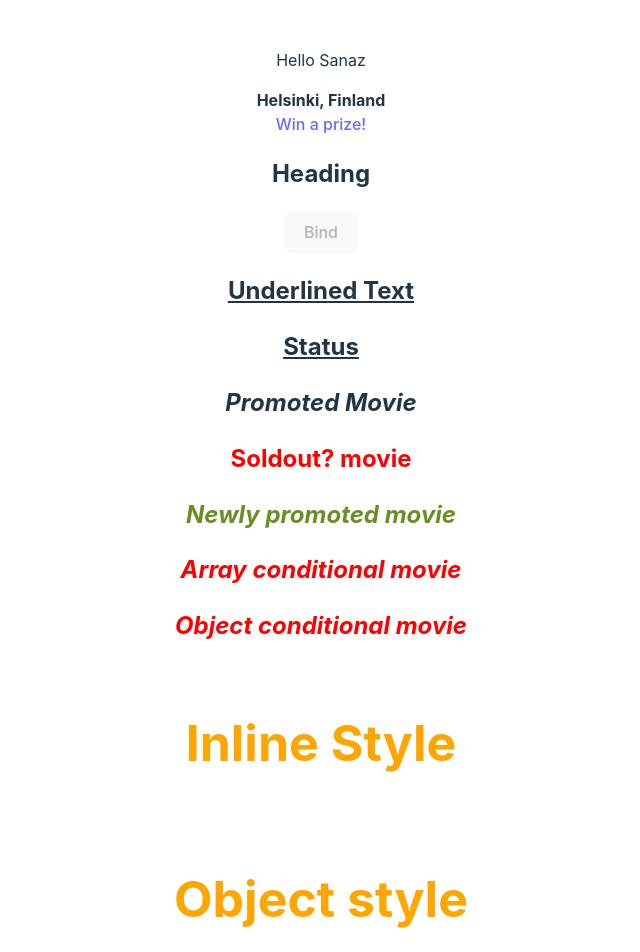
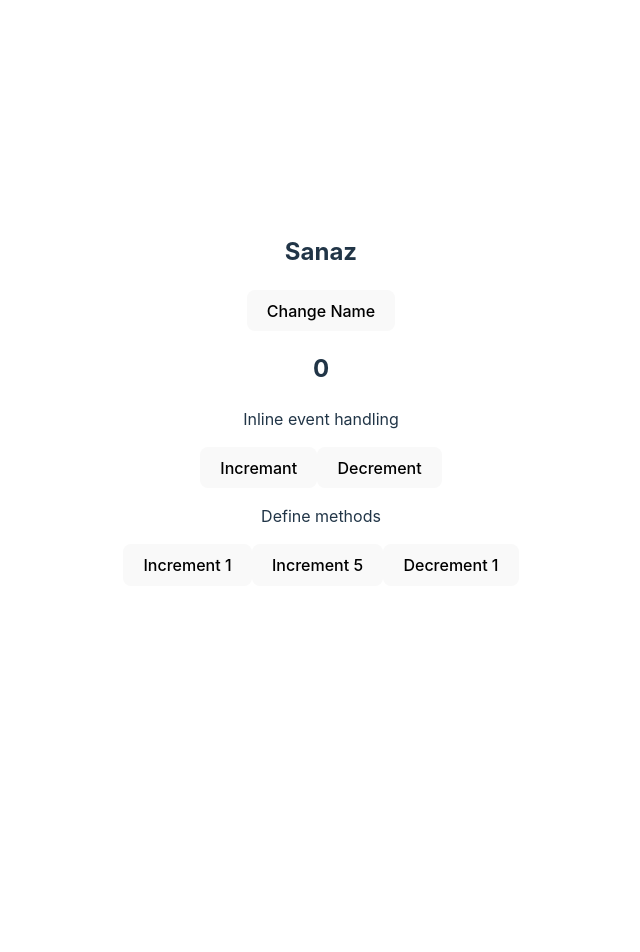
Before and after one commit to SanazBHMN/vue-3, a Vue app: page / in a window 1280 px wide. Shown: the top 952 px of the page, without its empty margins (319-959 px from the left). After the commit the page ends 800 px from the top, so only its background shows below. Built offline with nearby package versions, Linux system fonts and the light colour scheme.

Commit message:
event handling 1

```diff
--- a/src/App.vue
+++ b/src/App.vue
@@ -1,95 +1,38 @@
+<template>
+  <h2>{{ name }}</h2>
+  <div>
+    <button v-on:mouseover="name = 'Queena'">Change Name</button>
+  </div>
+
+  <h2>{{ count }}</h2>
+  <p>Inline event handling</p>
+  <button v-on:click="count += 1">Incremant</button>
+  <button v-on:click="count -= 1">Decrement</button>
+
+  <p>Define methods</p>
+  <button v-on:click="increment(1)">Increment 1</button>
+  <button v-on:click="increment(5)">Increment 5</button>
+  <button v-on:click="decrement(1)">Decrement 1</button>
+</template>
+
 <script>
 export default {
   name: "App",
   data() {
     return {
-      greet: "Hello",
       name: "Sanaz",
-      location: "<b>Helsinki, Finland</b>",
-      hack: `<a href='#' onclick='alert("You have been hacked!")'>Win a prize!</a>`,
-      headingId: "heading",
-      isDisabled: true,
-      status: "danger",
-      isPromoted: true,
-      isSoldout: true,
-      highlightColor: "orange",
-      headerSize: 50,
-      headerStyleObject: {
-        color: "orange",
-        fontSize: "50px",
-        padding: "20px",
-      },
-      baseStyleObject: {
-        fontSize: "50px",
-        padding: "10px",
-      },
-      successStyleObject: {
-        color: "green",
-        backgroundColor: "lightgreen",
-        border: "1px solid green",
-      },
-      dangerStyleObject: {
-        color: "darkred",
-        backgroundColor: "red",
-        border: "1px solid darkred",
-      },
+      count: 0,
     };
+  },
+  methods: {
+    increment(num) {
+      this.count += num;
+    },
+    decrement(num) {
+      this.count -= num;
+    },
   },
 };
 </script>
 
-<template>
-  <p>{{ greet }} {{ name }}</p>
-  <div v-html="location"></div>
-  <div v-html="hack"></div>
-  <h2 :id="headingId">Heading</h2>
-  <button :disabled="isDisabled">Bind</button>
-  <h2 class="underline">Underlined Text</h2>
-  <h2 class="underline" :class="status">Status</h2>
-  <h2 :class="isPromoted && 'promoted'">Promoted Movie</h2>
-  <h2 :class="isSoldout ? 'sold-out' : 'new'">Soldout? movie</h2>
-  <h2 :class="['new', 'promoted']">Newly promoted movie</h2>
-  <h2 :class="[isPromoted && 'promoted', isSoldout ? 'sold-out' : 'new']">
-    Array conditional movie
-  </h2>
-  <h2
-    :class="{
-      promoted: isPromoted,
-      new: !isSoldout,
-      'sold-out': isSoldout,
-    }"
-  >
-    Object conditional movie
-  </h2>
-  <h2
-    :style="{
-      color: highlightColor,
-      fontSize: headerSize + 'px',
-      padding: '20px',
-    }"
-  >
-    Inline Style
-  </h2>
-  <h2 :style="headerStyleObject">Object style</h2>
-  <div :style="[baseStyleObject, successStyleObject]">Success Style</div>
-  <div :style="[baseStyleObject, successStyleObject, dangerStyleObject]">
-    Danger Style
-  </div>
-</template>
-
-<style scoped>
-.underline {
-  text-decoration: underline;
-}
-.promoted {
-  font-style: italic;
-}
-
-.new {
-  color: olivedrab;
-}
-
-.sold-out {
-  color: red;
-}
-</style>
+<style scoped></style>
```
